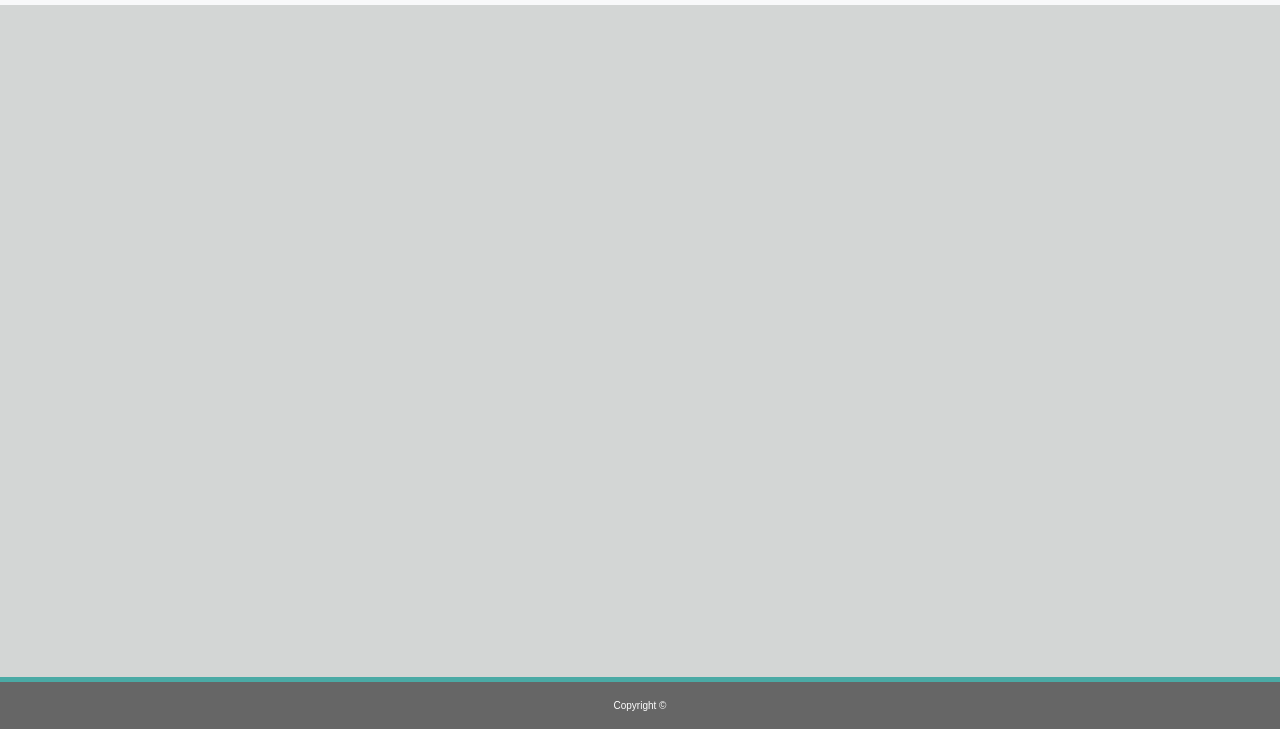
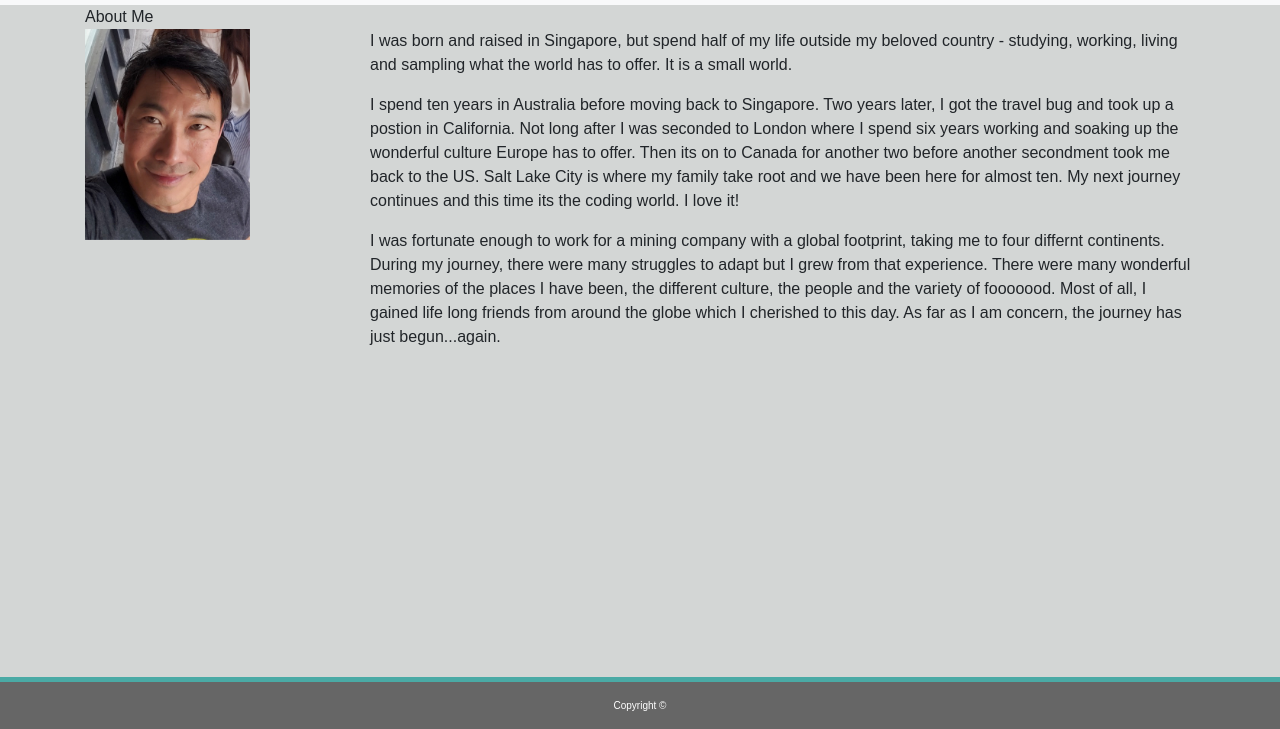
Before and after one commit to jgohbb/Bootstrap-Portfolio, a plain HTML site: page index.html in a window 1280 px wide. Shown: the part 71-800 px from the top of the page. Drawn offline with nearby package versions, Linux system fonts and the light colour scheme; files that its build step writes are made by us from their sources.

Commit message:
update version 20% complete

```diff
--- a/index.html
+++ b/index.html
@@ -6,7 +6,7 @@
     <meta http-equiv="X-UA-Compatible" content="ie=edge">
     <title>About Me (bootsrap)</title>
     <link rel="stylesheet" href="https://stackpath.bootstrapcdn.com/bootstrap/4.3.1/css/bootstrap.min.css" integrity="sha384-ggOyR0iXCbMQv3Xipma34MD+dH/1fQ784/j6cY/iJTQUOhcWr7x9JvoRxT2MZw1T" crossorigin="anonymous">
-    <link rel="stylesheet" type="text/CSS" href="style.css">
+    <link rel="stylesheet" type="text/CSS" href="assets/css/style.css">
 </head>
 
 <body>
@@ -25,7 +25,35 @@
     </div>
   </nav>
 
+  <div class="container">
 
+    <div class= "row">
+      <div class="col-md-12">About Me</div>
+    </div>
+    <div class="row">
+      <div class="col-md-3">
+      <img id="image" src="assets/images/profile-pic.jpg" alt="James Goh" style="width:165px">
+      </div>
+
+      <div class="col-md-9">
+        <p id="para1">I was born and raised in Singapore, but spend half of my life outside my beloved country -
+            studying, working, living and sampling what the world has to offer. It is a small world.</p>
+
+        <p>I spend ten years in Australia before moving back to Singapore. Two years later, I got the travel bug
+            and took up a postion in California. Not long after I was seconded to London where I spend six years
+            working and soaking up the wonderful culture Europe has to offer. Then its on to Canada for another
+            two before another secondment took me back to the US. Salt Lake City is where my family take root
+            and we have been here for almost ten. My next journey continues and this time its the coding world.
+            I love it!</p>
+
+        <p>I was fortunate enough to work for a mining company with a global footprint, taking me to four
+            differnt continents. During my journey, there were many struggles to adapt but I grew from that
+            experience. There were many wonderful memories of the places I have been, the different culture, the
+            people and the variety of fooooood. Most of all, I gained life long friends from around the globe
+            which I cherished to this day. As far as I am concern, the journey has just begun...again.</p>
+      </div>
+    </div>
+  </div>
 
   <script src="https://code.jquery.com/jquery-3.3.1.slim.min.js" integrity="sha384-q8i/X+965DzO0rT7abK41JStQIAqVgRVzpbzo5smXKp4YfRvH+8abtTE1Pi6jizo" crossorigin="anonymous"></script>
   <script src="https://cdnjs.cloudflare.com/ajax/libs/popper.js/1.14.7/umd/popper.min.js" integrity="sha384-UO2eT0CpHqdSJQ6hJty5KVphtPhzWj9WO1clHTMGa3JDZwrnQq4sF86dIHNDz0W1" crossorigin="anonymous"></script>
```
Also changed, not shown: contact.html (+1 -20 lines), portfolio.html (+1 -1 lines).
